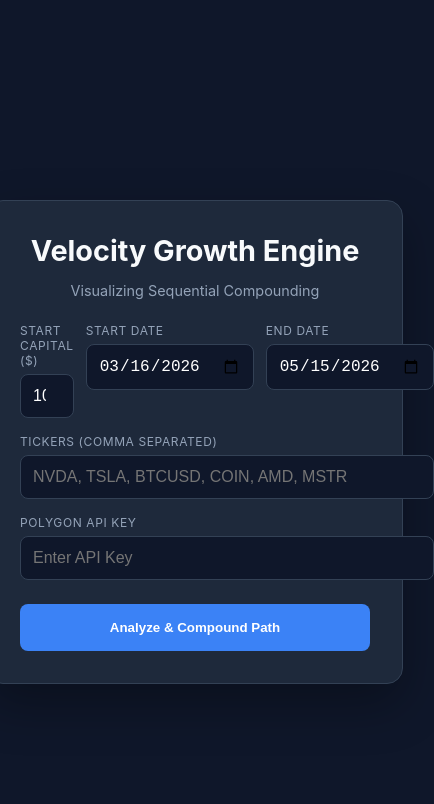
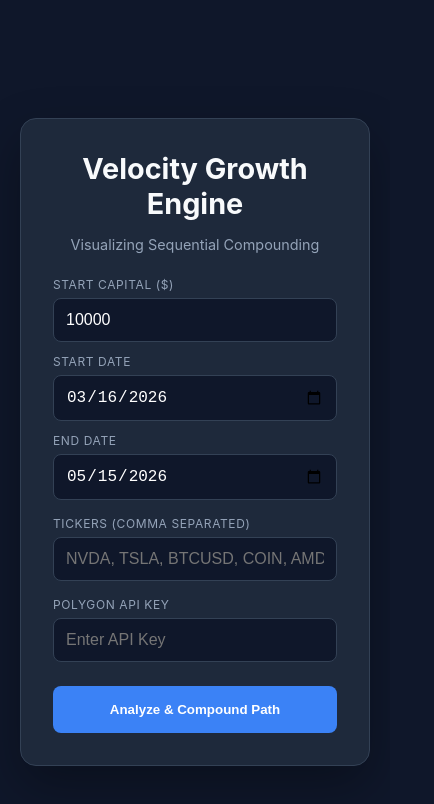
Before and after one commit to shaneshipman7/Portfolio-velocity-growth, a plain HTML site: page index.html in a window 390 px wide. Shown: the whole page, 434 px wide, since content can reach past the window. Drawn offline with Linux system fonts and the light colour scheme.

Commit message:
Add files via upload

```diff
--- a/index.html
+++ b/index.html
@@ -45,7 +45,18 @@
             border-radius: 8px; color: white; outline: none; box-sizing: border-box; font-size: 1rem;
         }
 
-        .grid-3 { display: grid; grid-template-columns: 1fr 1fr 1fr; gap: 12px; }
+        /* Fixed Grid Distribution: Gives starting capital more breathing room */
+        .grid-3 {
+            display: grid;
+            grid-template-columns: 1.3fr 1fr 1fr;
+            gap: 12px;
+        }
+
+        @media (max-width: 600px) {
+            .grid-3 {
+                grid-template-columns: 1fr;
+            }
+        }
 
         button {
             width: 100%; padding: 16px; background-color: var(--blue);
```
